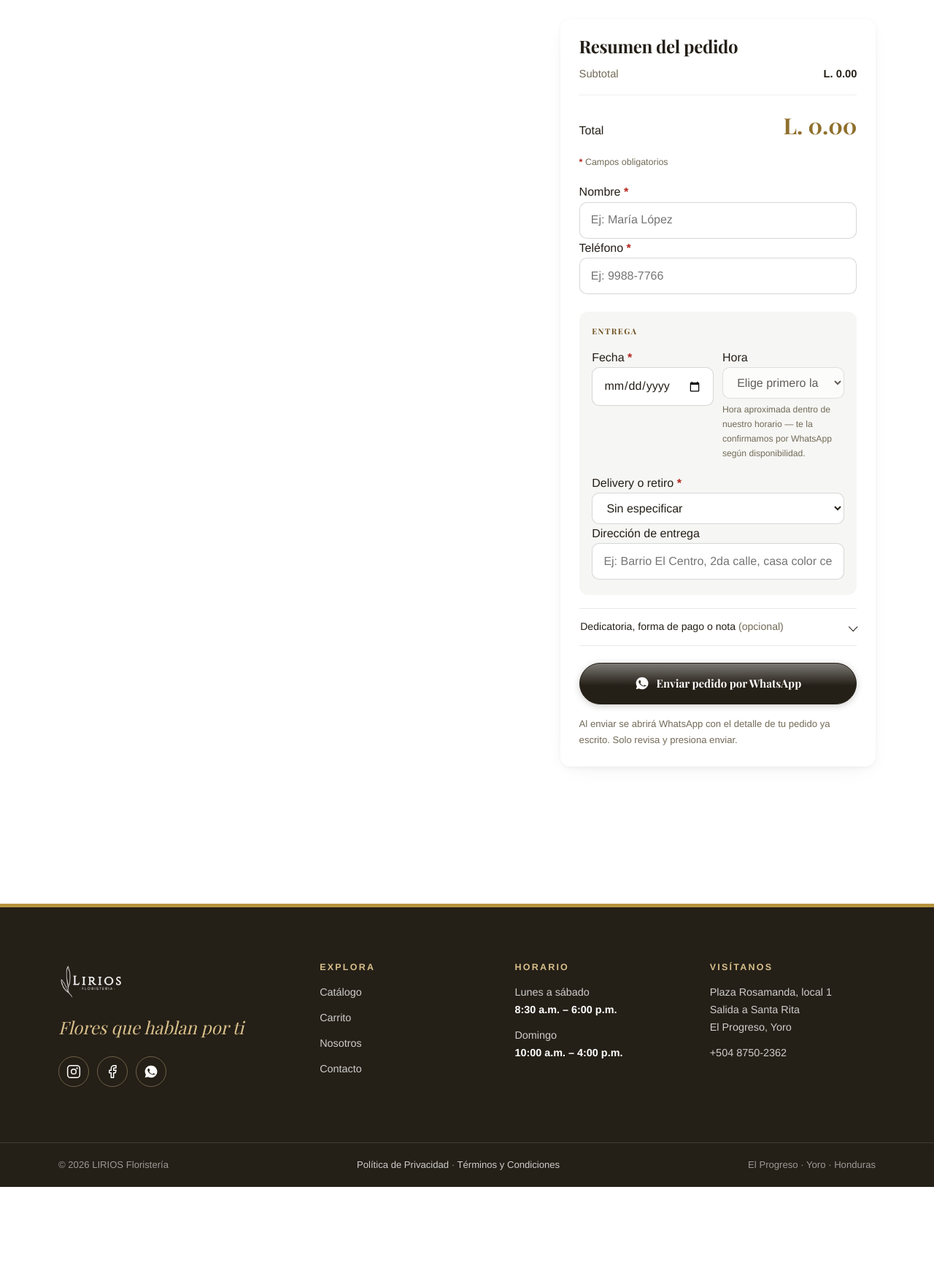
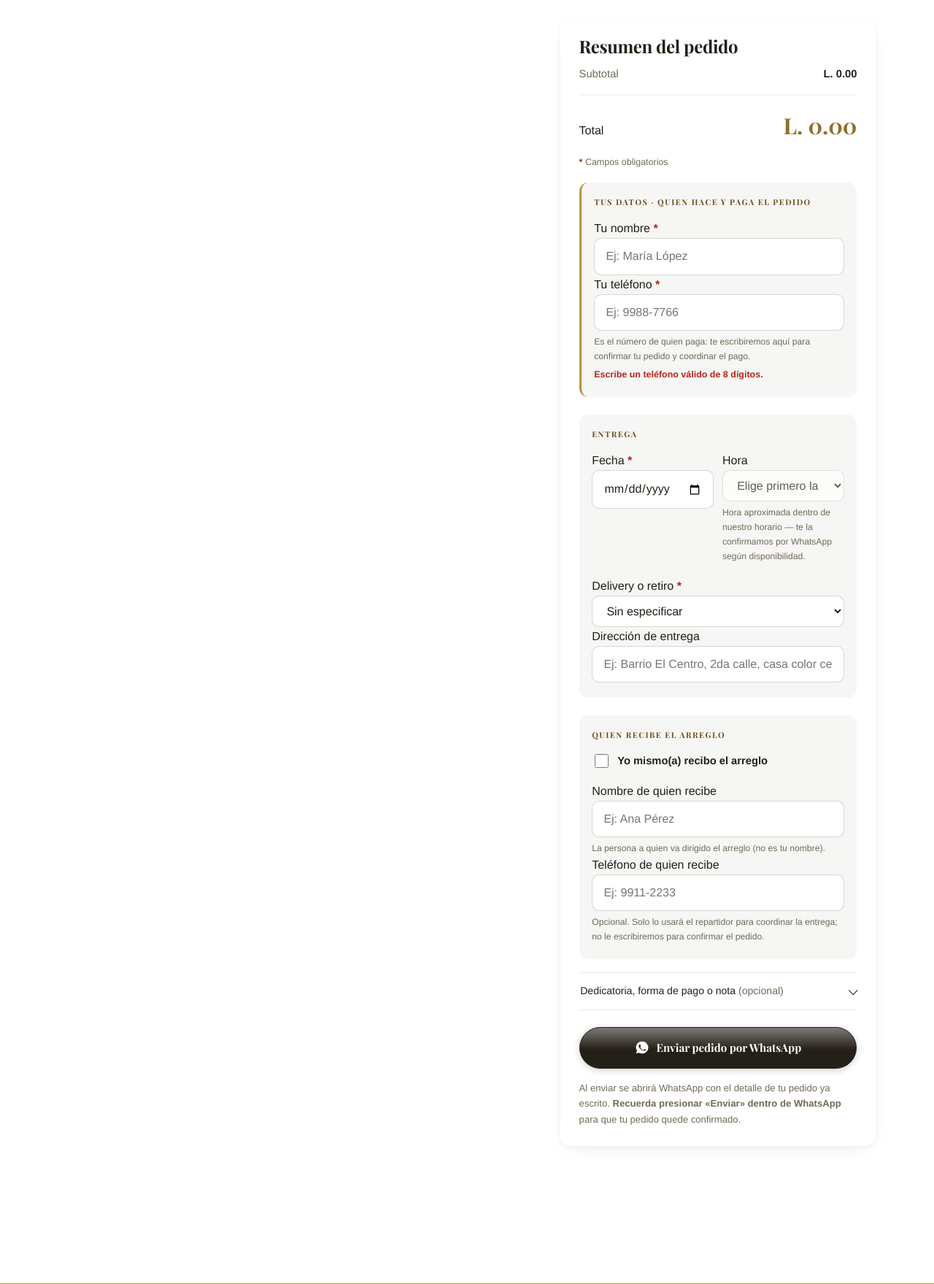
Before and after one commit to Marco2350/lirios, a PHP site: page /carrito.html in a window 1280 px wide. Shown: the part 877-2636 px from the top of the page at 73% size. Before the commit the page ends 2503 px from the top, so only its background shows below. Run offline with PHP 8.4, Linux system fonts and the light colour scheme; data comes from the database, SQL or seed files in the repository; some libraries are stand-ins or nearby versions; some web fonts are replaced.

Commit message:
Mejora en control de pedidos

```diff
--- a/carrito.html
+++ b/carrito.html
@@ -14,7 +14,7 @@
   <link rel="preconnect" href="https://fonts.googleapis.com">
   <link rel="preconnect" href="https://fonts.gstatic.com" crossorigin>
   <link href="https://fonts.googleapis.com/css2?family=Playfair+Display:ital,wght@0,400;0,600;0,700;0,800;1,400;1,600&family=Arimo:ital,wght@0,400;0,700;1,400&display=swap" rel="stylesheet">
-  <link rel="stylesheet" href="css/styles.css?v=34">
+  <link rel="stylesheet" href="css/styles.css?v=35">
 </head>
 <body>
 
@@ -90,13 +90,18 @@
 
           <p class="required-legend"><span class="required-mark">*</span> Campos obligatorios</p>
 
-          <div class="form-field">
-            <label for="customer-name">Nombre <span class="required-mark">*</span></label>
-            <input type="text" id="customer-name" maxlength="60" placeholder="Ej: María López" autocomplete="name" required>
-          </div>
-          <div class="form-field">
-            <label for="customer-phone">Teléfono <span class="required-mark">*</span></label>
-            <input type="tel" id="customer-phone" maxlength="20" placeholder="Ej: 9988-7766" autocomplete="tel" required>
+          <div class="form-section form-section-buyer">
+            <span class="form-section-label">Tus datos · quien hace y paga el pedido</span>
+            <div class="form-field">
+              <label for="customer-name">Tu nombre <span class="required-mark">*</span></label>
+              <input type="text" id="customer-name" maxlength="60" placeholder="Ej: María López" autocomplete="name" required>
+            </div>
+            <div class="form-field">
+              <label for="customer-phone">Tu teléfono <span class="required-mark">*</span></label>
+              <input type="tel" id="customer-phone" maxlength="20" placeholder="Ej: 9988-7766" autocomplete="tel" inputmode="tel" required>
+              <small class="field-hint">Es el número de quien paga: te escribiremos aquí para confirmar tu pedido y coordinar el pago.</small>
+              <small class="field-error" id="customer-phone-error" hidden>Escribe un teléfono válido de 8 dígitos.</small>
+            </div>
           </div>
 
           <div class="form-section">
@@ -126,6 +131,26 @@
             <div class="form-field">
               <label for="customer-address">Dirección de entrega</label>
               <input type="text" id="customer-address" maxlength="200" placeholder="Ej: Barrio El Centro, 2da calle, casa color celeste" autocomplete="street-address">
+            </div>
+          </div>
+
+          <div class="form-section form-section-recipient">
+            <span class="form-section-label">Quien recibe el arreglo</span>
+            <label class="check-field" for="recipient-is-me">
+              <input type="checkbox" id="recipient-is-me">
+              <span>Yo mismo(a) recibo el arreglo</span>
+            </label>
+            <div id="recipient-fields">
+              <div class="form-field">
+                <label for="recipient-name">Nombre de quien recibe <span class="required-mark" id="recipient-name-mark" hidden>*</span></label>
+                <input type="text" id="recipient-name" maxlength="60" placeholder="Ej: Ana Pérez" autocomplete="off">
+                <small class="field-hint">La persona a quien va dirigido el arreglo (no es tu nombre).</small>
+              </div>
+              <div class="form-field">
+                <label for="recipient-phone">Teléfono de quien recibe</label>
+                <input type="tel" id="recipient-phone" maxlength="20" placeholder="Ej: 9911-2233" autocomplete="off" inputmode="tel">
+                <small class="field-hint">Opcional. Solo lo usará el repartidor para coordinar la entrega; no le escribiremos para confirmar el pedido.</small>
+              </div>
             </div>
           </div>
 
@@ -159,7 +184,7 @@
             <svg width="20" height="20" viewBox="0 0 24 24" fill="currentColor" aria-hidden="true"><path d="M12 2a9.9 9.9 0 0 0-8.5 15.1L2 22l5-1.4A10 10 0 1 0 12 2Zm5.2 14.1c-.2.6-1.3 1.2-1.8 1.2-.5.1-1 .2-3.3-.7-2.8-1.1-4.6-4-4.7-4.2-.1-.2-1.1-1.5-1.1-2.9s.7-2 1-2.3c.2-.3.5-.3.7-.3h.5c.2 0 .4 0 .6.5l.9 2.2c.1.2.1.4 0 .6l-.4.6-.5.5c-.2.2-.3.4-.1.7.2.3.9 1.5 2 2.4 1.4 1.2 2.5 1.6 2.9 1.8.3.2.5.1.7-.1l1-1.2c.2-.3.4-.2.7-.1l2.1 1c.3.2.5.3.6.4.1.2.1.7-.1 1.3Z"/></svg>
             Enviar pedido por WhatsApp
           </button>
-          <p class="summary-note">Al enviar se abrirá WhatsApp con el detalle de tu pedido ya escrito. Solo revisa y presiona enviar.</p>
+          <p class="summary-note">Al enviar se abrirá WhatsApp con el detalle de tu pedido ya escrito. <strong>Recuerda presionar «Enviar» dentro de WhatsApp</strong> para que tu pedido quede confirmado.</p>
         </aside>
 
       </div>
--- a/catalogo.html
+++ b/catalogo.html
@@ -14,7 +14,7 @@
   <link rel="preconnect" href="https://fonts.googleapis.com">
   <link rel="preconnect" href="https://fonts.gstatic.com" crossorigin>
   <link href="https://fonts.googleapis.com/css2?family=Playfair+Display:ital,wght@0,400;0,600;0,700;0,800;1,400;1,600&family=Arimo:ital,wght@0,400;0,700;1,400&display=swap" rel="stylesheet">
-  <link rel="stylesheet" href="css/styles.css?v=34">
+  <link rel="stylesheet" href="css/styles.css?v=35">
 </head>
 <body>
 
--- a/categoria.html
+++ b/categoria.html
@@ -14,7 +14,7 @@
   <link rel="preconnect" href="https://fonts.googleapis.com">
   <link rel="preconnect" href="https://fonts.gstatic.com" crossorigin>
   <link href="https://fonts.googleapis.com/css2?family=Playfair+Display:ital,wght@0,400;0,600;0,700;0,800;1,400;1,600&family=Arimo:ital,wght@0,400;0,700;1,400&display=swap" rel="stylesheet">
-  <link rel="stylesheet" href="css/styles.css?v=34">
+  <link rel="stylesheet" href="css/styles.css?v=35">
 </head>
 <body>
 
--- a/config/mailer.php
+++ b/config/mailer.php
@@ -70,8 +70,10 @@ function construir_cuerpo_correo_pedido(int $pedidoId, array $pedido): string
 
     $lineas[] = 'Total: L. ' . number_format($pedido['total'], 2);
     $lineas[] = '';
-    $lineas[] = 'Nombre: ' . $vacio($pedido['cliente']);
-    $lineas[] = 'Teléfono: ' . $vacio($pedido['telefono']);
+    $lineas[] = 'Cliente (quien paga): ' . $vacio($pedido['cliente']);
+    $lineas[] = 'Teléfono del cliente: ' . $vacio($pedido['telefono']);
+    $lineas[] = 'Recibe: ' . $vacio($pedido['receptorNombre'] ?? null);
+    $lineas[] = 'Teléfono de quien recibe: ' . $vacio($pedido['receptorTelefono'] ?? null);
     $lineas[] = 'Entrega: ' . $vacio($pedido['fechaEntrega']) . ' / Hora: ' . $vacio($pedido['horaEntrega']);
     $lineas[] = 'Delivery o retiro: ' . $vacio($pedido['tipoEntrega']);
     if ($pedido['zonaDeliveryNombre']) {
--- a/contacto.html
+++ b/contacto.html
@@ -14,7 +14,7 @@
   <link rel="preconnect" href="https://fonts.googleapis.com">
   <link rel="preconnect" href="https://fonts.gstatic.com" crossorigin>
   <link href="https://fonts.googleapis.com/css2?family=Playfair+Display:ital,wght@0,400;0,600;0,700;0,800;1,400;1,600&family=Arimo:ital,wght@0,400;0,700;1,400&display=swap" rel="stylesheet">
-  <link rel="stylesheet" href="css/styles.css?v=34">
+  <link rel="stylesheet" href="css/styles.css?v=35">
 </head>
 <body>
 
--- a/css/styles.css
+++ b/css/styles.css
@@ -2479,3 +2479,40 @@ p {
     align-items: center;
   }
 }
+
+/* Datos del cliente (quien paga) y de quien recibe (2026-11-16): bloques
+   separados para que no se confundan los datos de uno con los del otro. */
+.form-section-buyer {
+  margin-top: 1.1rem;
+  border-left: 3px solid var(--mostaza);
+}
+
+.check-field {
+  display: flex;
+  align-items: center;
+  gap: 0.6rem;
+  margin-bottom: 1rem;
+  font-size: 0.92rem;
+  font-weight: 700;
+  color: var(--carbon);
+  cursor: pointer;
+}
+
+.check-field input {
+  width: 1.15rem;
+  height: 1.15rem;
+  accent-color: var(--mostaza-dark);
+  flex-shrink: 0;
+}
+
+.field-error {
+  display: block;
+  font-size: 0.78rem;
+  font-weight: 700;
+  color: var(--error-texto);
+  margin-top: 0.3rem;
+}
+
+#recipient-fields[hidden] {
+  display: none;
+}
--- a/database/schema.sql
+++ b/database/schema.sql
@@ -107,6 +107,8 @@ CREATE TABLE pedidos (
   id                   INT AUTO_INCREMENT PRIMARY KEY,
   cliente_nombre       VARCHAR(150) DEFAULT NULL,
   telefono             VARCHAR(30) DEFAULT NULL,
+  receptor_nombre      VARCHAR(150) DEFAULT NULL,  -- quien RECIBE el arreglo (cliente_nombre/telefono = quien paga; 2026-11-16)
+  receptor_telefono    VARCHAR(30) DEFAULT NULL,
   fecha_entrega        DATE DEFAULT NULL,
   hora_entrega         VARCHAR(20) DEFAULT NULL,
   tipo_entrega         VARCHAR(40) DEFAULT NULL,
--- a/index.html
+++ b/index.html
@@ -14,7 +14,7 @@
   <link rel="preconnect" href="https://fonts.googleapis.com">
   <link rel="preconnect" href="https://fonts.gstatic.com" crossorigin>
   <link href="https://fonts.googleapis.com/css2?family=Playfair+Display:ital,wght@0,400;0,600;0,700;0,800;1,400;1,600&family=Arimo:ital,wght@0,400;0,700;1,400&display=swap" rel="stylesheet">
-  <link rel="stylesheet" href="css/styles.css?v=34">
+  <link rel="stylesheet" href="css/styles.css?v=35">
   <script type="application/ld+json">
   {
     "@context": "https://schema.org",
--- a/js/whatsapp.js
+++ b/js/whatsapp.js
@@ -39,6 +39,9 @@ export function buildOrderMessage(cart, total, datosCliente = {}) {
   const {
     nombre = '',
     telefono = '',
+    receptorNombre = '',
+    receptorTelefono = '',
+    yoRecibo = false,
     fechaEntrega = '',
     horaEntrega = '',
     tipoEntrega = '',
@@ -67,8 +70,14 @@ export function buildOrderMessage(cart, total, datosCliente = {}) {
     ...lineas,
     `*Total:* ${formatPrice(total)}`,
     '',
-    `*Nombre:* ${nombre || '__'}`,
-    `*Teléfono:* ${telefono || '__'}`,
+    `*Cliente (quien paga):* ${nombre || '__'}`,
+    `*Teléfono del cliente:* ${telefono || '__'}`,
+    ...(yoRecibo
+      ? ['*Recibe:* El mismo cliente']
+      : [
+          `*Recibe:* ${receptorNombre || '__'}`,
+          `*Teléfono de quien recibe:* ${receptorTelefono || '__'}`,
+        ]),
     `*Entrega:* ${fechaEntrega ? formatFecha(fechaEntrega) : '__'} / *Hora:* ${horaEntrega || '__'}`,
     `*Delivery o retiro:* ${tipoEntrega || '__'}`,
     ...lineaDelivery,
--- a/nosotros.html
+++ b/nosotros.html
@@ -14,7 +14,7 @@
   <link rel="preconnect" href="https://fonts.googleapis.com">
   <link rel="preconnect" href="https://fonts.gstatic.com" crossorigin>
   <link href="https://fonts.googleapis.com/css2?family=Playfair+Display:ital,wght@0,400;0,600;0,700;0,800;1,400;1,600&family=Arimo:ital,wght@0,400;0,700;1,400&display=swap" rel="stylesheet">
-  <link rel="stylesheet" href="css/styles.css?v=34">
+  <link rel="stylesheet" href="css/styles.css?v=35">
 </head>
 <body>
 
--- a/politica-privacidad.html
+++ b/politica-privacidad.html
@@ -14,7 +14,7 @@
   <link rel="preconnect" href="https://fonts.googleapis.com">
   <link rel="preconnect" href="https://fonts.gstatic.com" crossorigin>
   <link href="https://fonts.googleapis.com/css2?family=Playfair+Display:ital,wght@0,400;0,600;0,700;0,800;1,400;1,600&family=Arimo:ital,wght@0,400;0,700;1,400&display=swap" rel="stylesheet">
-  <link rel="stylesheet" href="css/styles.css?v=34">
+  <link rel="stylesheet" href="css/styles.css?v=35">
 </head>
 <body>
 
--- a/producto.html
+++ b/producto.html
@@ -14,7 +14,7 @@
   <link rel="preconnect" href="https://fonts.googleapis.com">
   <link rel="preconnect" href="https://fonts.gstatic.com" crossorigin>
   <link href="https://fonts.googleapis.com/css2?family=Playfair+Display:ital,wght@0,400;0,600;0,700;0,800;1,400;1,600&family=Arimo:ital,wght@0,400;0,700;1,400&display=swap" rel="stylesheet">
-  <link rel="stylesheet" href="css/styles.css?v=34">
+  <link rel="stylesheet" href="css/styles.css?v=35">
 </head>
 <body>
 
--- a/terminos-condiciones.html
+++ b/terminos-condiciones.html
@@ -14,7 +14,7 @@
   <link rel="preconnect" href="https://fonts.googleapis.com">
   <link rel="preconnect" href="https://fonts.gstatic.com" crossorigin>
   <link href="https://fonts.googleapis.com/css2?family=Playfair+Display:ital,wght@0,400;0,600;0,700;0,800;1,400;1,600&family=Arimo:ital,wght@0,400;0,700;1,400&display=swap" rel="stylesheet">
-  <link rel="stylesheet" href="css/styles.css?v=34">
+  <link rel="stylesheet" href="css/styles.css?v=35">
 </head>
 <body>
 
```
Also changed, not shown: CLAUDE.md (+10 -0 lines), admin/pedidos.php (+48 -10 lines), api/pedidos.php (+30 -3 lines), database/migraciones/2026-11-16-receptor-del-pedido.sql (added, +14 -0 lines), js/cart.js (+120 -6 lines).
